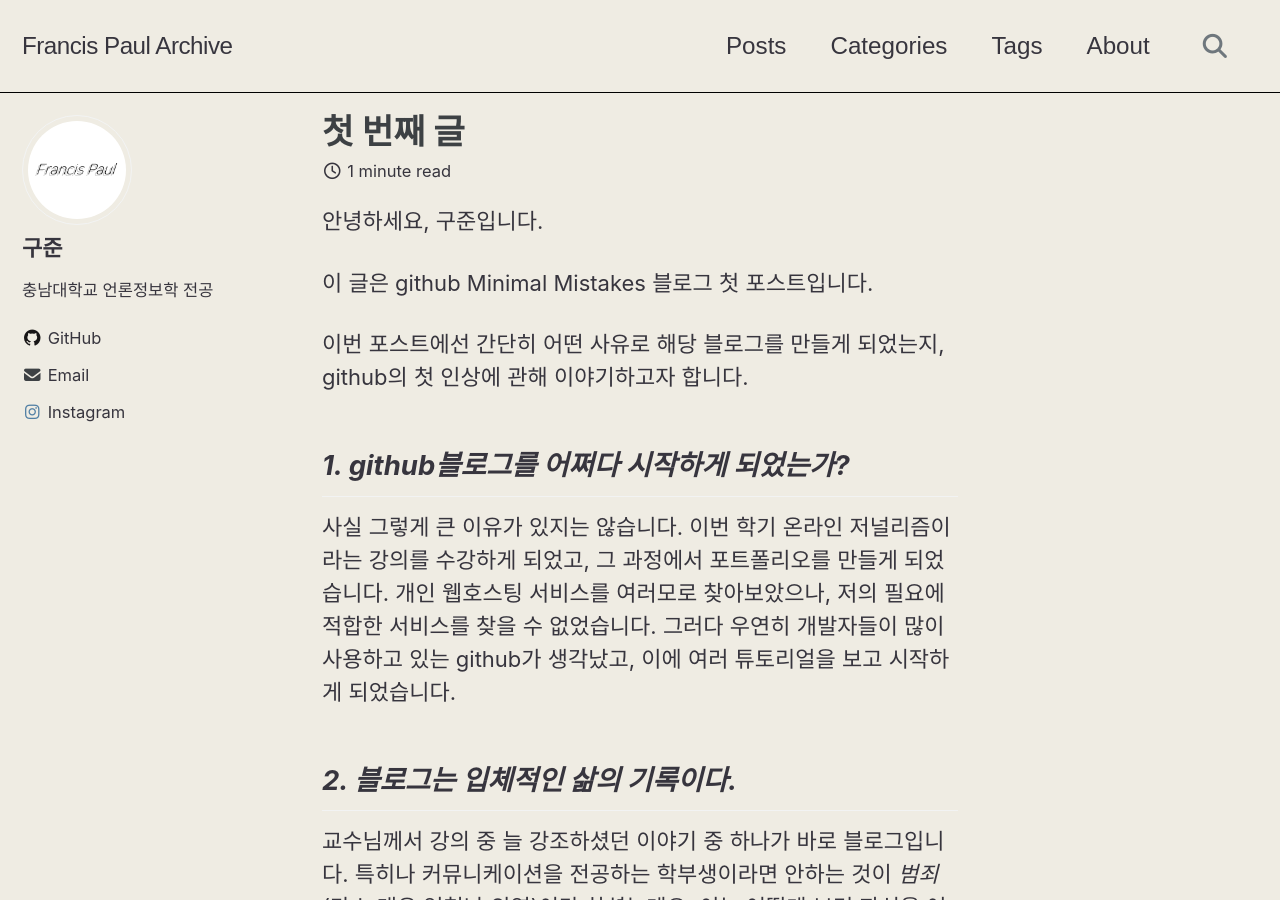
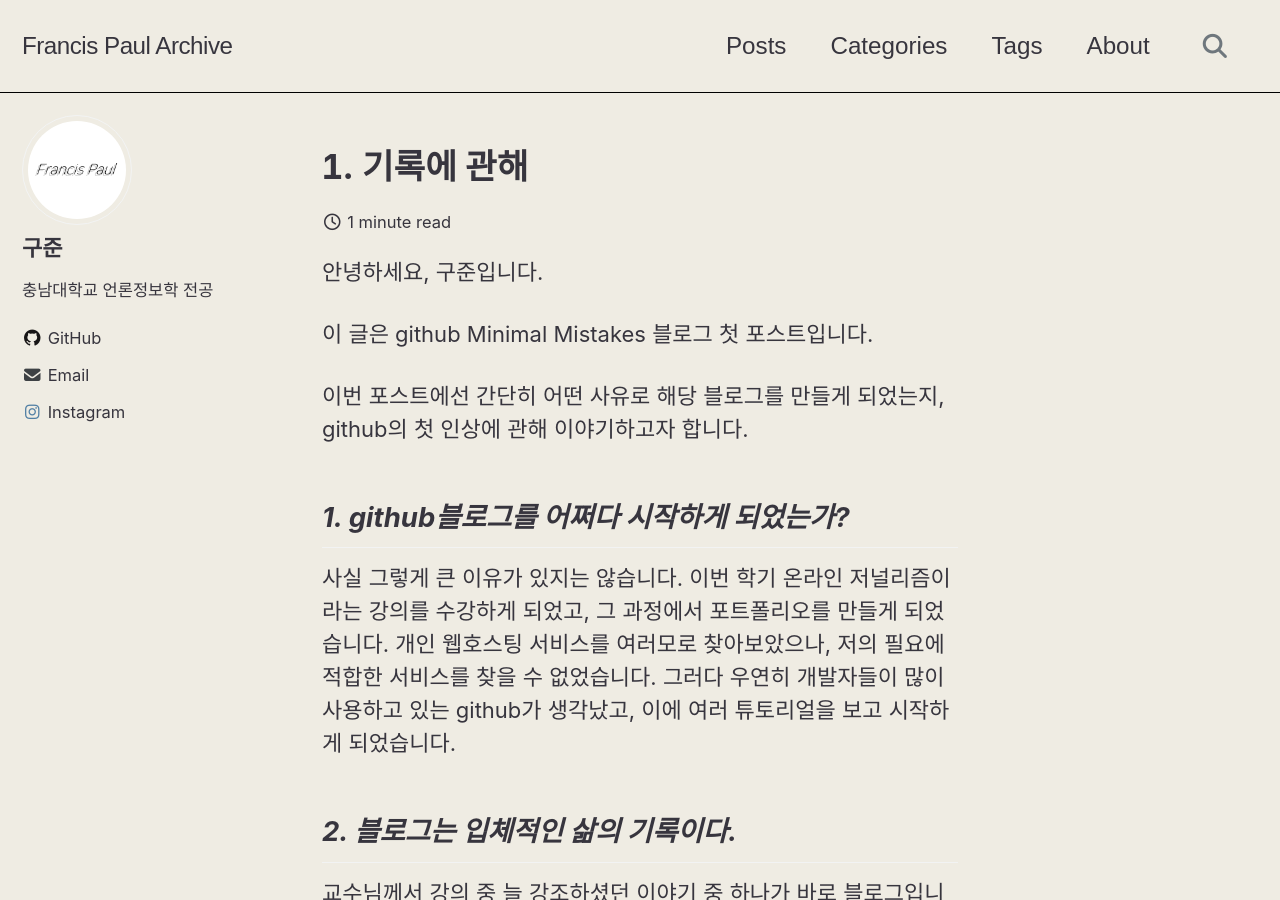
Before and after one commit to Francis-Paul-0109/Francis-Paul-0109.github.io, a Jekyll site: the page built from _posts/2025-12-03-First-post.md, in a window 1280 px wide and 900 px high. Built offline with Jekyll 4.4.1, drawn with Linux system fonts in a browser that asks for light colours; cached includes are drawn as plain includes; some web fonts are replaced.

Commit message:
Update 2025-12-03-First-post.md

```diff
--- a/_posts/2025-12-03-First-post.md
+++ b/_posts/2025-12-03-First-post.md
@@ -1,5 +1,5 @@
 ---
-title: "첫 번째 글"
+title: "001. 기록에 관해"
 categories: blog
 layout: single
 ---
```
